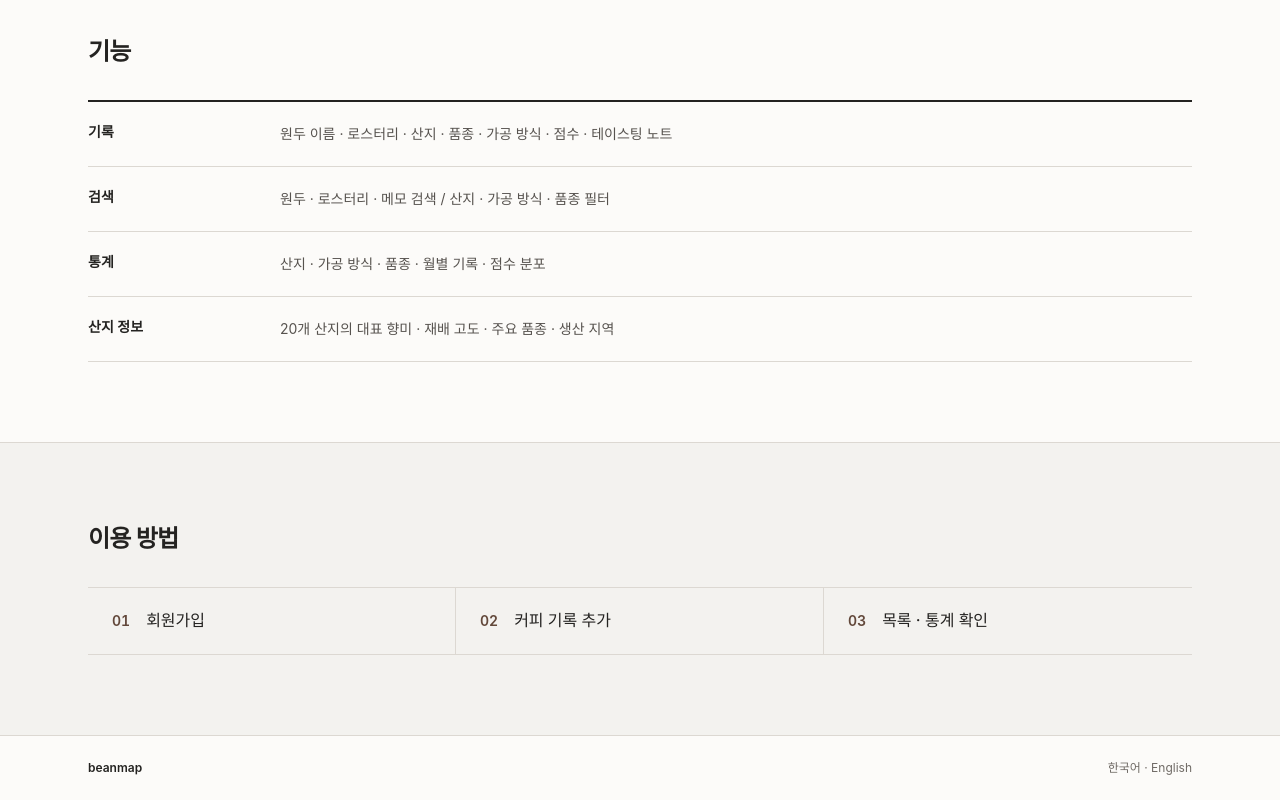
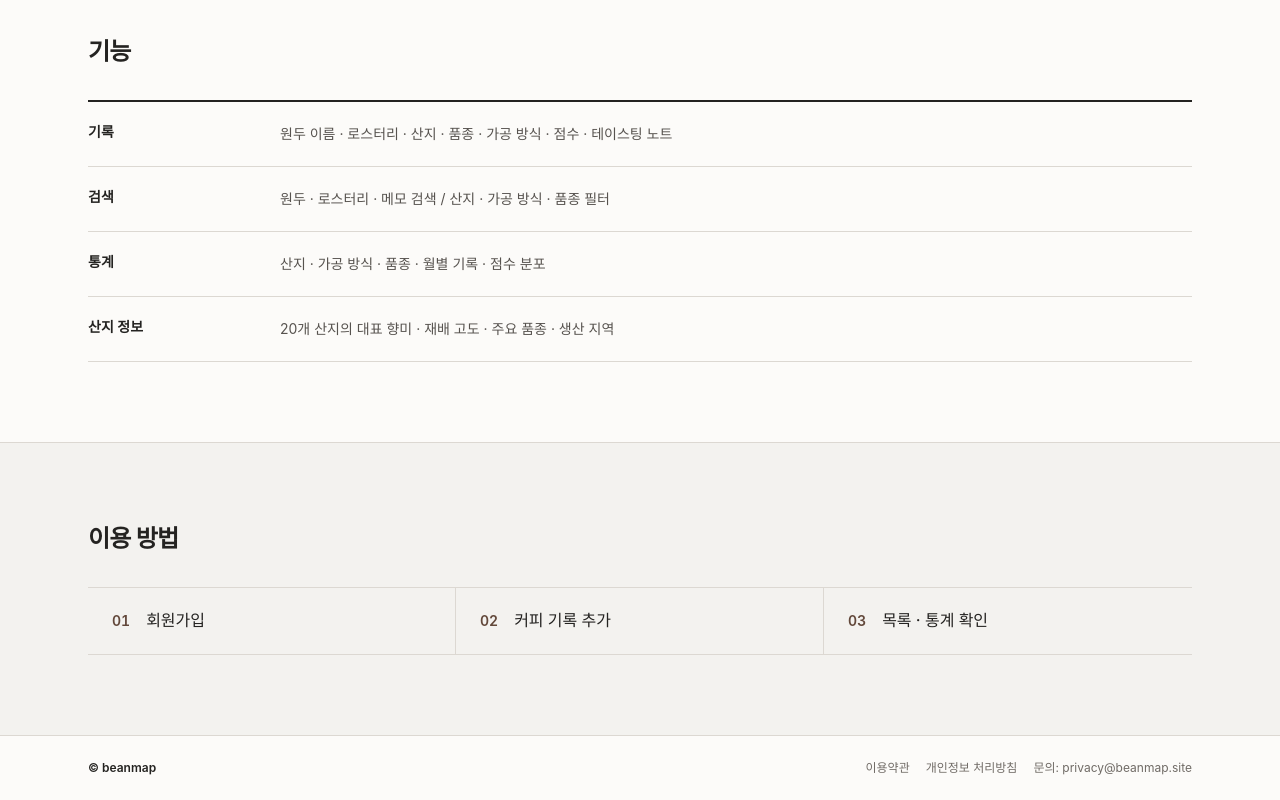
Before and after one commit to heung115/beanlog, a Next.js app: page / in a window 1280 px wide. Shown: the part 685-1485 px from the top of the page. Built offline with nearby package versions, Linux system fonts and the light colour scheme; a web font is replaced by a local one.

Commit message:
feat: add legal links to site footer

```diff
--- a/src/app/[locale]/layout.tsx
+++ b/src/app/[locale]/layout.tsx
@@ -4,6 +4,7 @@ import { notFound } from "next/navigation";
 import { routing } from "@/i18n/routing";
 import { TopBar } from "@/components/layout/top-bar";
 import { BottomNav } from "@/components/layout/bottom-nav";
+import { SiteFooter } from "@/components/layout/site-footer";
 import { Toast } from "@/components/ui/toast";
 import { getCurrentUserIdentity } from "@/lib/actions/profile";
 
@@ -29,6 +30,10 @@ export default async function LocaleLayout({
       <main className="mx-auto max-w-4xl px-4 pb-24 pt-4 md:px-6 md:pb-8">
         {children}
       </main>
+      <SiteFooter
+        locale={locale as "ko" | "en"}
+        mobileNavOffset
+      />
       <BottomNav />
       <Toast />
     </NextIntlClientProvider>
--- a/src/app/page.tsx
+++ b/src/app/page.tsx
@@ -1,4 +1,5 @@
 import Link from "next/link";
+import { SiteFooter } from "@/components/layout/site-footer";
 import { buttonClassName } from "@/components/ui/button";
 import { brand } from "@/config/brand";
 
@@ -155,12 +156,7 @@ export default function LandingPage() {
         </section>
       </main>
 
-      <footer className="border-t border-border bg-surface">
-        <div className="mx-auto flex w-full max-w-6xl items-center justify-between px-4 py-6 text-xs text-brown-light md:px-6">
-          <span className="font-semibold text-brown">{brand.name}</span>
-          <span>한국어 · English</span>
-        </div>
-      </footer>
+      <SiteFooter locale="ko" wide />
     </div>
   );
 }
--- /dev/null
+++ b/src/components/layout/site-footer.tsx
@@ -0,0 +1,63 @@
+import Link from "next/link";
+import { brand } from "@/config/brand";
+import { legal } from "@/config/legal";
+
+type FooterLocale = "ko" | "en";
+
+const labels = {
+  ko: {
+    navigation: "법적 고지 및 문의",
+    terms: "이용약관",
+    privacy: "개인정보 처리방침",
+    contact: "문의",
+  },
+  en: {
+    navigation: "Legal and contact",
+    terms: "Terms of Service",
+    privacy: "Privacy Policy",
+    contact: "Contact",
+  },
+} as const;
+
+export function SiteFooter({
+  locale,
+  wide = false,
+  mobileNavOffset = false,
+}: {
+  locale: FooterLocale;
+  wide?: boolean;
+  mobileNavOffset?: boolean;
+}) {
+  const copy = labels[locale];
+
+  return (
+    <footer className="border-t border-border bg-surface text-xs text-brown-light">
+      <div
+        className={`mx-auto flex w-full flex-col gap-3 px-4 py-6 sm:flex-row sm:items-center sm:justify-between md:px-6 ${
+          wide ? "max-w-6xl" : "max-w-4xl"
+        } ${mobileNavOffset ? "pb-24 md:pb-6" : ""}`}
+      >
+        <span className="font-semibold text-brown">© {brand.name}</span>
+        <nav
+          aria-label={copy.navigation}
+          className="flex flex-wrap items-center gap-x-4 gap-y-2"
+        >
+          <Link className="transition-colors hover:text-brown" href={`/${locale}/terms`}>
+            {copy.terms}
+          </Link>
+          <Link className="transition-colors hover:text-brown" href={`/${locale}/privacy`}>
+            {copy.privacy}
+          </Link>
+          {legal.contactEmail ? (
+            <a
+              className="transition-colors hover:text-brown"
+              href={`mailto:${legal.contactEmail}`}
+            >
+              {copy.contact}: {legal.contactEmail}
+            </a>
+          ) : null}
+        </nav>
+      </div>
+    </footer>
+  );
+}
```
Also changed, not shown: 2 other files (tests, documents, lock files or other folders).
